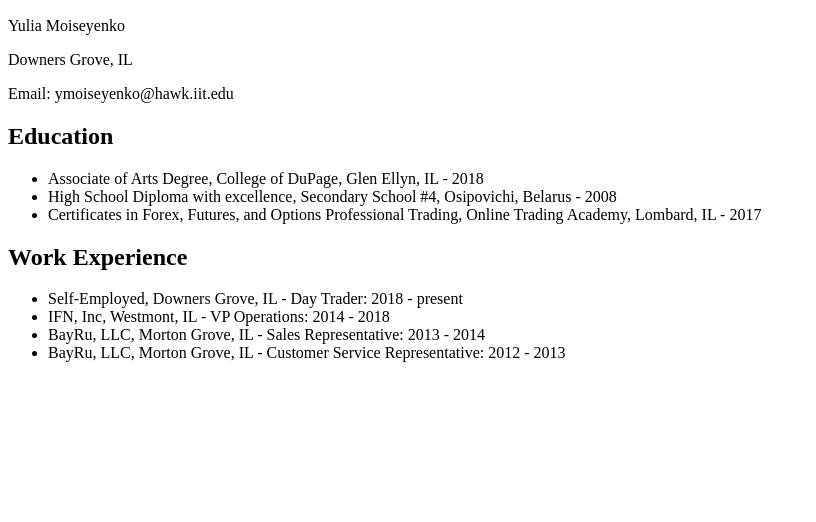
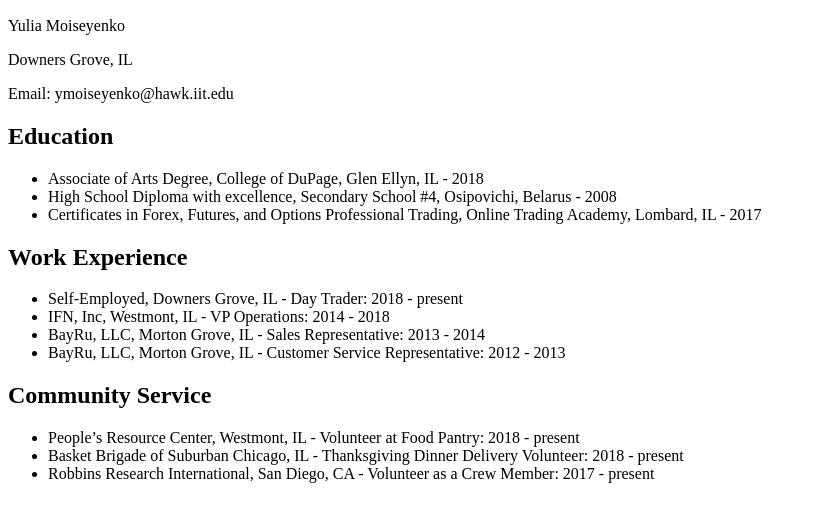
Before and after one commit to yulyamo/project1, a plain HTML site: page resume.html in a window 1280 px wide. Shown: the part 180-702 px from the top of the page, without its empty margins (0-816 px from the left). Drawn offline with Linux system fonts and the light colour scheme.

Commit message:
Update resume.html
community service added

```diff
--- a/resume.html
+++ b/resume.html
@@ -35,5 +35,13 @@
     <li>BayRu, LLC, Morton Grove, IL - Customer Service Representative: 2012 - 2013</li>
   </ul>
 </section>
+<section>
+  <h2>Community Service</h2>
+  <ul>
+    <li>People’s Resource Center, Westmont, IL - Volunteer at Food Pantry: 2018 - present</li>
+    <li>Basket Brigade of Suburban Chicago, IL - Thanksgiving Dinner Delivery Volunteer: 2018 - present</li>
+    <li>Robbins Research International, San Diego, CA - Volunteer as a Crew Member: 2017 - present</li>
+  </ul>
+</section>
 </body>
 </html>
```
